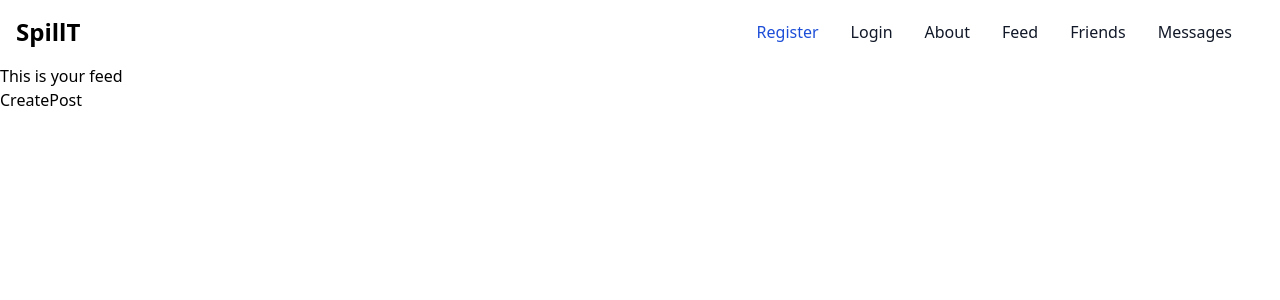
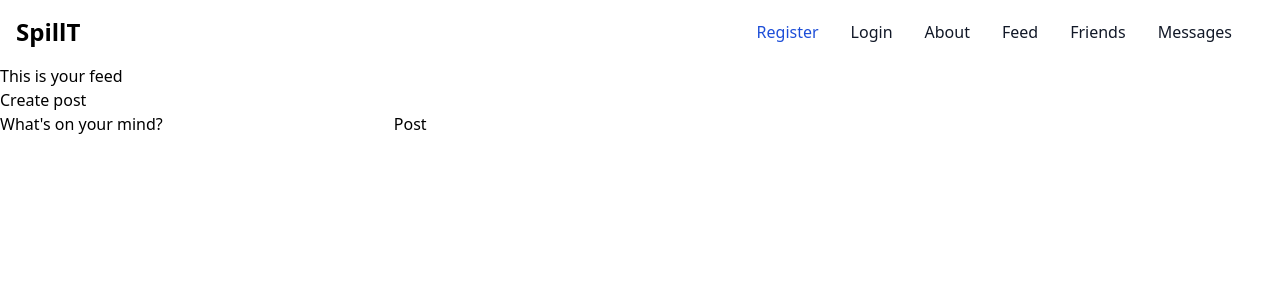
Before and after one commit to momoiyer/spillT, a Next.js app in the folder front-end/: page /feed in a window 1280 px wide. Shown: the top 300 px of the page. Built offline with nearby package versions, Linux system fonts and the light colour scheme.

Commit message:
Create textbox

```diff
--- a/front-end/components/CreatePost.tsx
+++ b/front-end/components/CreatePost.tsx
@@ -1,9 +1,14 @@
-import React from 'react'
-
 const CreatePost = () => {
   return (
-    <div>CreatePost</div>
-  )
-}
+    <div>
+      <h3>Create post</h3>
+      <form action="" method="post">
+        <label>What's on your mind?</label>
+        <input type="text" id="postText" name="postText" />
+        <button type="submit">Post</button>
+      </form>
+    </div>
+  );
+};
 
-export default CreatePost
+export default CreatePost;
```
